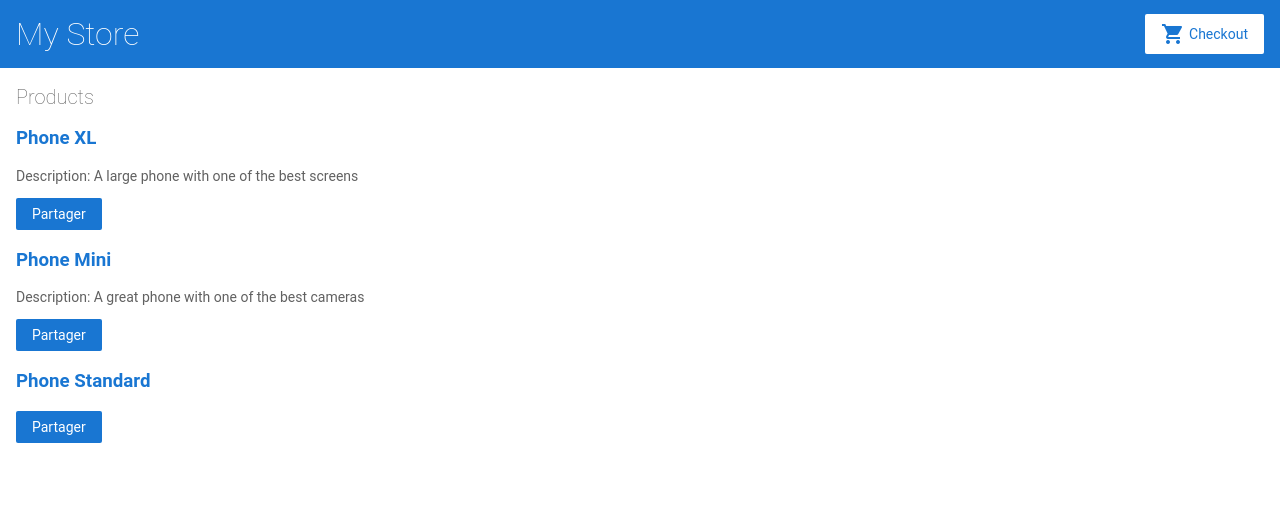
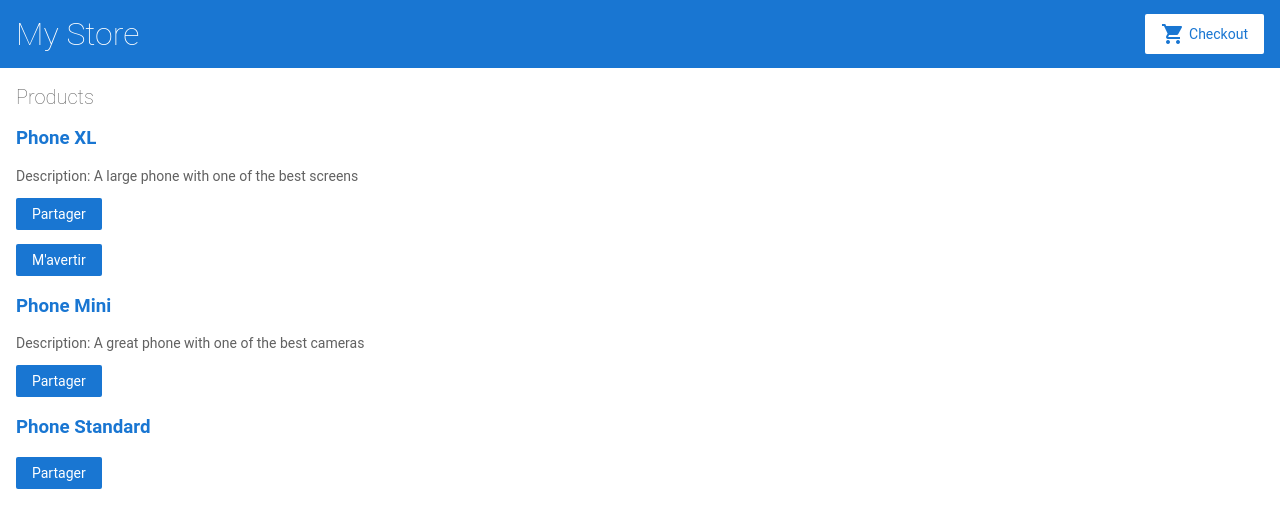
Before and after one commit to ItsFaynn/Angular---Learning, an Angular app: page / in a window 1280 px wide. Shown: the top 528 px of the page. Built offline with nearby package versions, Linux system fonts and the light colour scheme.

Commit message:
4 files modified

```diff
--- a/src/app/app.module.ts
+++ b/src/app/app.module.ts
@@ -20,7 +20,7 @@ import { ProductAlertsComponent } from './product-alerts/product-alerts.componen
     AppComponent,
     TopBarComponent,
     ProductListComponent,
-    ProductAlertsComponent
+    ProductAlertsComponent // Alert component
   ],
   bootstrap: [
     AppComponent
--- a/src/app/product-alerts/product-alerts.component.html
+++ b/src/app/product-alerts/product-alerts.component.html
@@ -1 +1,3 @@
-<p>product-alerts works!</p>
+<p *ngIf="produit && produit.price > 700"> <!-- Si produit et produit.prix > 700 -->
+  <button type="button">M'avertir</button>
+</p>
--- a/src/app/product-alerts/product-alerts.component.ts
+++ b/src/app/product-alerts/product-alerts.component.ts
@@ -1,5 +1,5 @@
 import { Component, OnInit, Input } from '@angular/core';
-import { produits } from "../products";
+import { Produit } from "../products";
 
 @Component({
   selector: 'app-product-alerts',
@@ -10,6 +10,8 @@ export class ProductAlertsComponent implements OnInit {
 
   constructor() { }
 
+  @Input() produit! : Produit; // produit -> Classe Produit
+
   ngOnInit(): void {
   }
 
--- a/src/app/product-list/product-list.component.html
+++ b/src/app/product-list/product-list.component.html
@@ -5,7 +5,14 @@
     <a [title]=" 'Détailles du ' + produit.name">{{produit.name}}</a></h3>
     <p *ngIf="produit.description">Description: {{produit.description}}</p> <!-- Si le produit a une description, l'affiché -->
     <button type="button" (click)="share()">Partager</button>
+    <!-- Alerte -> product-alert.component -->
+    <app-product-alerts
+    [produit] = "produit"> <!-- produit provient du component product-alert.
+                                Afin d'utiliser notre html de product-alert, on indique que produit est le produit de notre NgIf -->
+    </app-product-alerts>
 </div>
+
+
 
 <!--
 Copyright Google LLC. All Rights Reserved.
```
